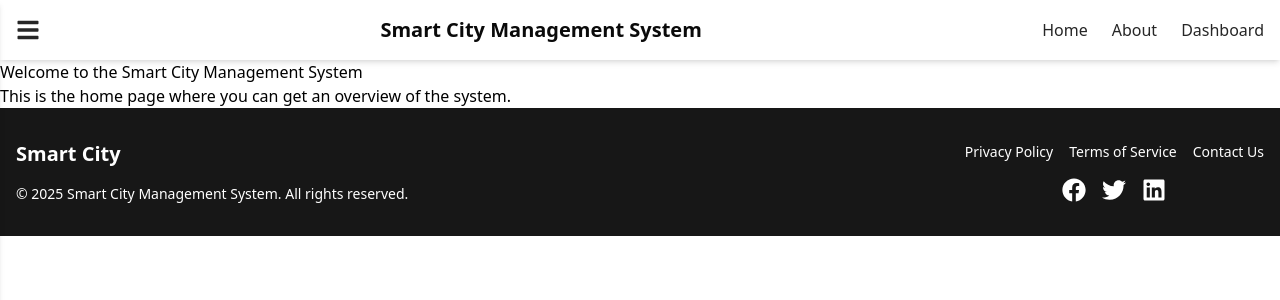
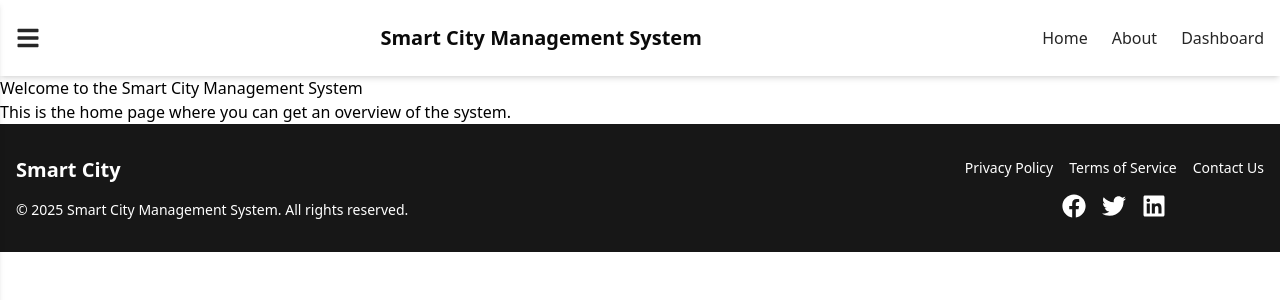
Before and after one commit to Swar028363/smart_city_management_system, a React (Create React App) app in the folder client/: page / in a window 1280 px wide. Shown: the top 300 px of the page. Built offline with nearby package versions, Linux system fonts and the light colour scheme.

Commit message:
added p-2 padding in title

```diff
--- a/client/src/components/Header.js
+++ b/client/src/components/Header.js
@@ -33,7 +33,7 @@
                 </button>
 
                 {/* Branding */}
-                <h1 className="text-neutral-950 text-xl font-bold">
+                <h1 className="text-neutral-950 p-2 text-xl font-bold">
                     Smart City Management System
                 </h1>
 
```
